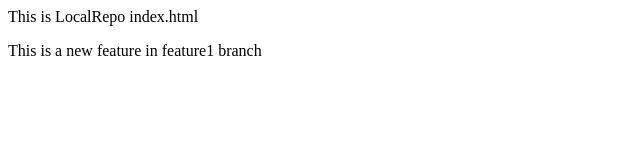
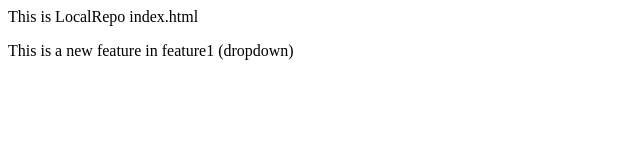
Before and after one commit to Krishnendu04/localrepo, a plain HTML site: page index.html in a window 1280 px wide. Shown: the full height of the page, 0-640 px from the left. Drawn offline with Linux system fonts and the light colour scheme.

Commit message:
dropdown added

```diff
--- a/index.html
+++ b/index.html
@@ -1,2 +1,2 @@
 <p>This is LocalRepo index.html</p>
-<p>This is a new feature in feature1 branch</p>
+<p>This is a new feature in feature1 (dropdown)</p>
```
